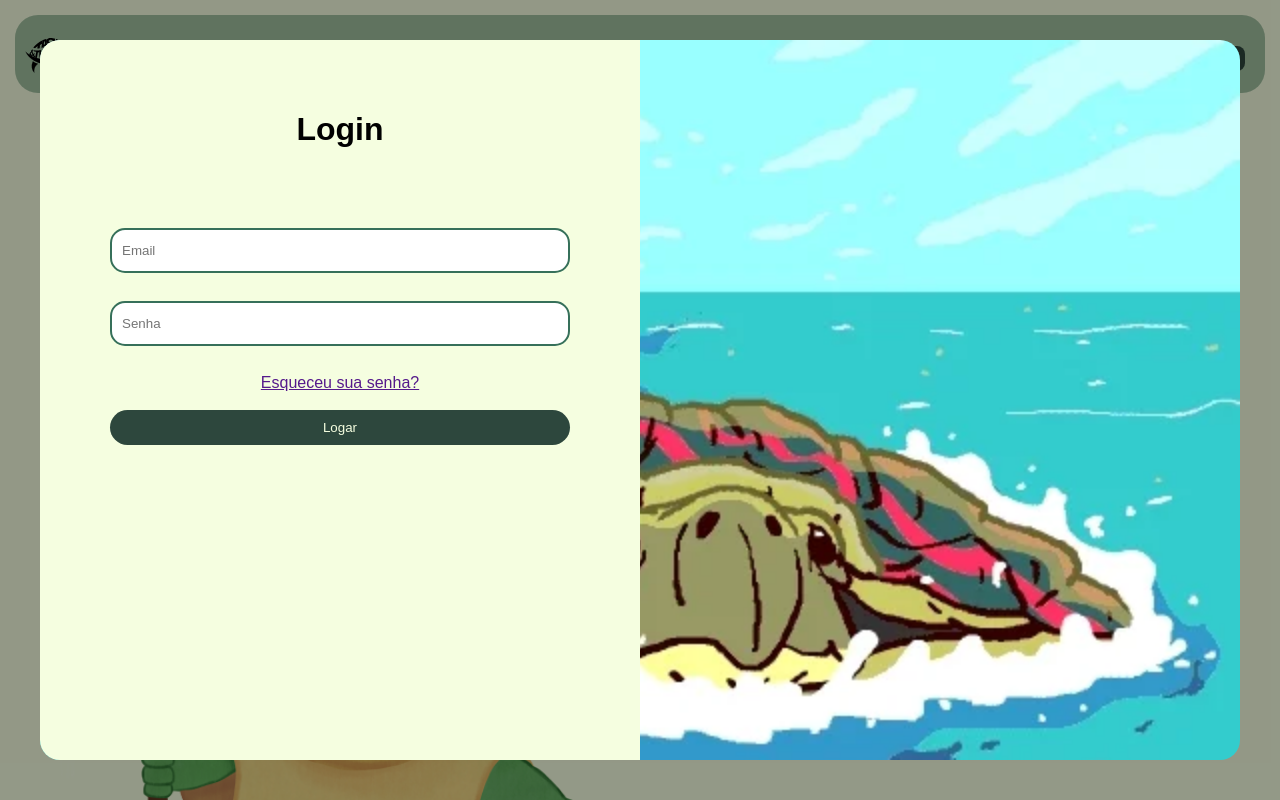
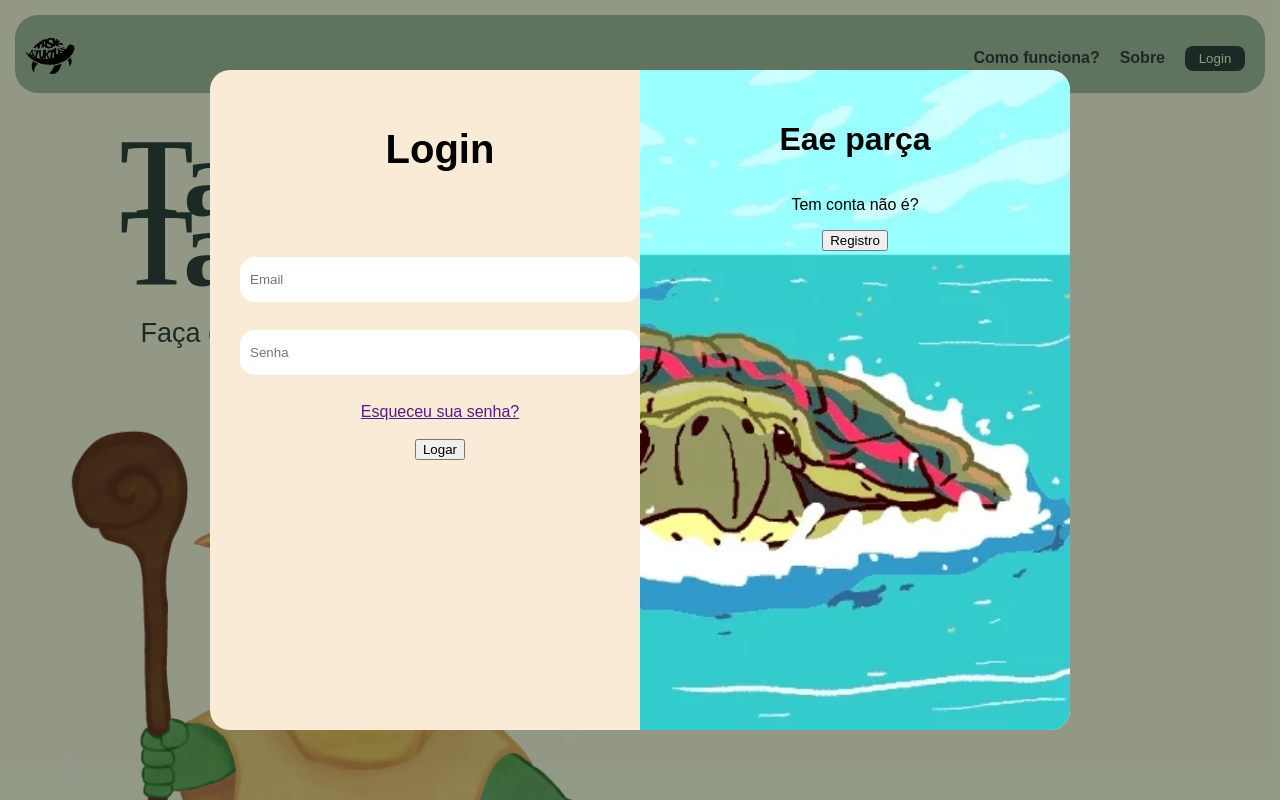
Before and after one commit to pudimporquesim/TarefasETartarugas, a PHP site: page / in a window 1280 px wide. Run offline with PHP 8.4, Linux system fonts and the light colour scheme; some web fonts are replaced.

Commit message:
progresso (ainda não pronto)

```diff
--- a/css/index.css
+++ b/css/index.css
@@ -1,6 +1,7 @@
-/* * {
+* {
     box-sizing: border-box;
-} */
+}
+
 body {
     margin: 0;
     margin-top: 108px; /* 78px de padding e 30px de margin do nav */
@@ -109,7 +110,6 @@ main {
 
 }
 .modal {
-    /* display: none;  */
     position: fixed;
     z-index: 1;
     left: 0;
@@ -119,58 +119,159 @@ main {
     overflow: auto;
     background-color: rgb(0,0,0);
     background-color: rgba(0,0,0,0.4);
-    /* padding: 30px; */
+    padding: 30px;
 }
+
+.bloco {
+    height: calc(100% - 80px);
+    border-radius: 20px;
+    margin: 40px 180px;
+}
+
 .container {
+    position: relative;
+    overflow: hidden;
+    height: calc(100%);
+    width: calc(100%);
+    border-radius: 20px;
+    background-color: antiquewhite;
+}
+form {
+    display: flex;
+    flex-wrap: wrap;
+    flex-direction: column;
+    height: 100%;
+}
+.form-container {
+    position: absolute;
+    top: 0;
+    height: 100%;
+    transition: all 0.6s ease-in-out;
+    padding: 30px;
+    border-radius: inherit;
+}
+
+.login-container {
+    left: 0;
+    width: 50%;
+    z-index: 2;
+    border-radius: inherit;
+}
+.login-container form {
+    align-items: center;
+}
+.login-container h1 {
+    text-align: center;
+    font-size: 40px;
+    margin-bottom: 85px;
+}
+.login-container input[type="email"],.login-container input[type="password"] {
+    height: 45px;
+    width: 400px;
+    border-radius: 15px;
+    padding: 10px;
+    border: none;
+    margin-bottom: 10px;
+}
+.container.painel-direito-ativo .login-container {
+    transform: translateX(100%);
+    opacity: 0;
+}
+
+.registro-container {
+    left: 0;
+    width: 50%;
+    opacity: 0;
+    z-index: 1;
+}
+
+.container.painel-direito-ativo .registro-container {
+    transform: translateX(100%);
+    opacity: 1;
+    z-index: 5;
+    animation: show 0.6s;
+}
+
+@keyframes show {
+    0%,
+    49.99% {
+        opacity: 0;
+        z-index: 1;
+    }
+    50%,
+    100% {
+        opacity: 1;
+        z-index: 5;
+    }
+}
+
+.overlay-container {
+    position: absolute;
+    top: 0;
+    left: 50%;
+    width: 50%;
+    height: 100%;
+    overflow: hidden;
+    transition: transform 0.6s ease-in-out;
+}
+
+.container.painel-direito-ativo .overlay-container {
+    transform: translate(-100%);
+}
+
+.overlay {
+    position: relative;
+    left: -100%;
+    height: 100%;
+    width: 200%;
+    transform: translateX(0);
+    transition: transform 0.6s ease-in-out;
     background-image: url("/img/giphy.webp");
     background-repeat: no-repeat;
-    background-color: #F5FEE0;
-    height: calc(100% - 80px);
-    margin: 40px;
-    border-radius: 20px;
     background-size: cover;
 }
 
-.modal-conteudo {
-    padding: 20px;
+.overlay::before {
+    content: "";
+    position: absolute;
+    left: 0;
+    right: 0;
+    top: 0;
+    bottom: 0;
 }
-.login {
-    background-color: #F5FEE0;
+.container.painel-direito-ativo .overlay {
+    transform: translateX(50%);
+}
+
+.overlay-painel {
+    position: absolute;
+    display: flex;
+    top: 0;
     height: 100%;
     width: 50%;
-    border-top-left-radius: 20px;
-    border-bottom-left-radius: 20px;
+    transform: translateX(0);
+    transition: transform 0.6s ease-in-out;
+    padding: 30px;
+}
+
+.overlay-esquerda {
+    transform: translateX(-20%);
     display: flex;
-    /* justify-content: center; */
-    /* align-items: center; */
-    padding: 50px;
-    box-sizing: border-box;
+    flex-direction: column;
+    align-items: center;
 }
-form {
-    width: 100%;
+
+.container.painel-direito-ativo .overlay-esquerda {
+    transform: translateX(0);
+}
+
+.overlay-direita {
+    right: 0;
+    transform: translateX(0);
     display: flex;
-    flex-wrap: wrap;
+    flex-direction: column;
     align-items: center;
-    flex-direction: column;
 }
-form h1 {
-    margin-bottom: 80px;
+.container.painel-direito-ativo .overlay-direita {
+    transform: translateX(20%);
 }
-form input[type="email"], input[type="password"] {
-    width: calc(100% - 40px);
-    height: 45px;
-    margin-bottom: 10px;
-    border: 2px solid #36705a;
-    padding: 10px;
-    box-sizing: border-box;
-    border-radius: 15px;
-}
-form input[type="submit"] {
-    width: calc(100% - 40px);
-    height: 35px;
-    border: none;
-    border-radius: 20px;
-    background-color: #2d473d;
-    color: #F5FEE0;
-
-}
--- a/index.html
+++ b/index.html
@@ -40,8 +40,19 @@
 
         </section>
         <div class="modal" id="modal">
-            <div class="container">
-                <div class="login">
+            <div class="bloco">
+                <div class="container" id="container">
+                    <div class="form-container registro-container">
+                        <form action="">
+                            <h1>Registro</h1>
+                            <input type="text" name="nome" id="nome" placeholder="Nome"> <br>
+                            <input type="email" name="emailr" id="emailr" placeholder="Email"> <br>
+                            <input type="password" name="senhaR1" id="senhaR1" placeholder="Senha"> <br>
+                            <input type="password" name="senhaR2" id="senhaR2" placeholder="Senha de novo"> <br>
+                            <input type="submit" value="Registrar-se">
+                        </form>
+                    </div>
+                    <div class="form-container login-container">
                         <form action="">
                             <h1>Login</h1>
                             <input type="email" name="emaill" id="emaill" placeholder="Email"> <br>
@@ -50,6 +61,21 @@
                             <input type="submit" value="Logar">
                         </form>
                     </div>
+                    <div class="overlay-container">
+                        <div class="overlay">
+                            <div class="overlay-painel overlay-esquerda">
+                                <h1>Oi Amigo</h1>
+                                <p>Já tem conta é?</p>
+                                <button class="fantasma" id="login">Login</button>
+                            </div>
+                            <div class="overlay-painel overlay-direita">
+                                <h1>Eae parça</h1>
+                                <p>Tem conta não é?</p>
+                                <button class="fantasma" id="registro">Registro</button>
+                            </div>
+                        </div>
+                    </div>
+                </div>
             </div>
         </div>
     </main>
--- a/scripts/index.js
+++ b/scripts/index.js
@@ -10,11 +10,22 @@ btn2.onclick = function() {
     modal.style.display = "block";
   }
 
-span.onclick = function() {
-  modal.style.display = "none";
-}
+// span.onclick = function() {
+//   modal.style.display = "none";
+// }
 window.onclick = function(event) {
   if (event.target == modal) {
     modal.style.display = "none";
   }
 }
+const registerButton = document.getElementById("registro");
+const loginButton = document.getElementById("login");
+const container = document.getElementById("container");
+
+registerButton.addEventListener("click", () => {
+  container.classList.add("painel-direito-ativo");
+});
+
+loginButton.addEventListener("click", () => {
+  container.classList.remove("painel-direito-ativo");
+});
```
Lines whose indentation alone changed are shown as unchanged.
